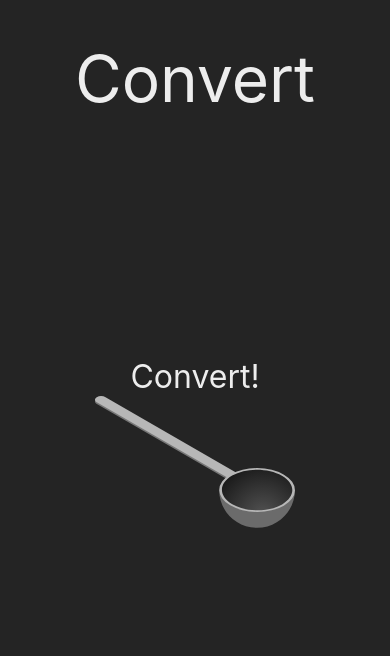
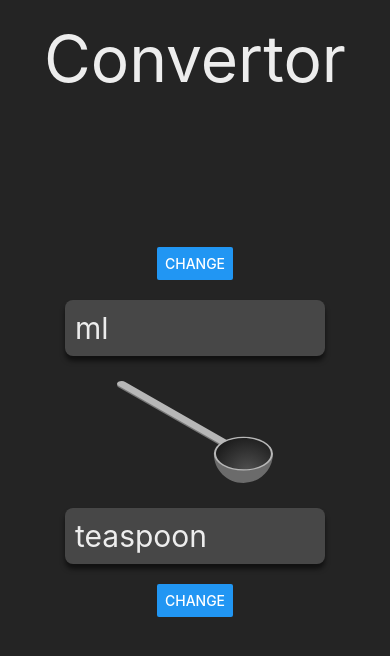
Before and after one commit to Zeyu-Li/converter, a React Native app: screen / in a window 390 px wide. Shown: the top 656 px of the page. Built offline with nearby package versions, Linux system fonts and the light colour scheme.

Commit message:
finished all UI components

```diff
--- a/App.js
+++ b/App.js
@@ -6,7 +6,7 @@ import Converter from './src/components/Converter'
 export default function App() {
   return (
     <View style={styles.container}>
-      <Text style={[styles.containerTitle]}>Convert</Text>
+      <Text style={[styles.containerTitle]}>Convertor</Text>
       <Converter />
         <View style={styles.convertContainer}>
           <StatusBar style="auto" />
@@ -24,7 +24,7 @@ const styles = StyleSheet.create({
   containerTitle: {
     color: '#ededed',
     fontSize: 64,
-    paddingTop: 40,
+    paddingTop: 20,
     flex: 1,
   },
   convertContainer: {
--- a/src/components/Converter.js
+++ b/src/components/Converter.js
@@ -1,12 +1,19 @@
 import React, {Component} from 'react';
-import { Text, View, StyleSheet, Image } from 'react-native';
+import { StyleSheet, Text, View, Image, TextInput, Dimensions, Button } from 'react-native';
 
 class Converter extends Component {
     render() {
         return (
             <View style={styles.convert}>
-                <Text style={[styles.containerTitle]}>Convert!</Text>
+                <View style={[styles.button]}>
+                    <Button title="Change"/>
+                </View>
+                <TextInput placeholder="ml" style={[styles.containerInput]} />
                 <Image style={[styles.image]} source={require('@expo/../../assets/img/spoon.svg')} />
+                <TextInput placeholder="teaspoon" style={[styles.containerInput]} />
+                <View style={[styles.button]}>
+                    <Button title="Change" style={[styles.button]}/>
+                </View>
             </View>
         );
     }
@@ -17,15 +24,46 @@ const styles = StyleSheet.create({
         alignItems: 'center',
         justifyContent: 'center',
     },
-    containerTitle: {
-        fontSize: 32,
+    containerInput: {
+        fontSize: 30,
         color: '#ededed',
+        width: Dimensions.get('window').width / 1.5,
+        padding: 10,
+        borderRadius: 8,
+        backgroundColor: '#474747',
+
+        // drop shadow
+        shadowColor: "#000",
+        shadowOffset: {
+            width: 0,
+            height: 5,
+        },
+        shadowOpacity: 0.55,
+        shadowRadius: 5,
+
+        elevation: 19,
     },
     image: {
-        width: 400/2,
-        height: 264/2,
+        width: Dimensions.get('window').width / 2.5 ,
+        height: Dimensions.get('window').width / 2.5 * (264/400),
+        maxHeight: Dimensions.get('window').height / 2.5 * (264/400),
         resizeMode: 'stretch',
+        margin: 25,
     },
+    button: {
+        margin: 10,
+        padding: 10,
+        // drop shadow
+        // shadowColor: "#000",
+        // shadowOffset: {
+        //     width: 0,
+        //     height: 5,
+        // },
+        // shadowOpacity: 0.55,
+        // shadowRadius: 5,
+
+        // elevation: 19,
+    }
 });
 
 export default Converter;
```
Also changed, not shown: 1 other file (tests, documents, lock files or other folders).
